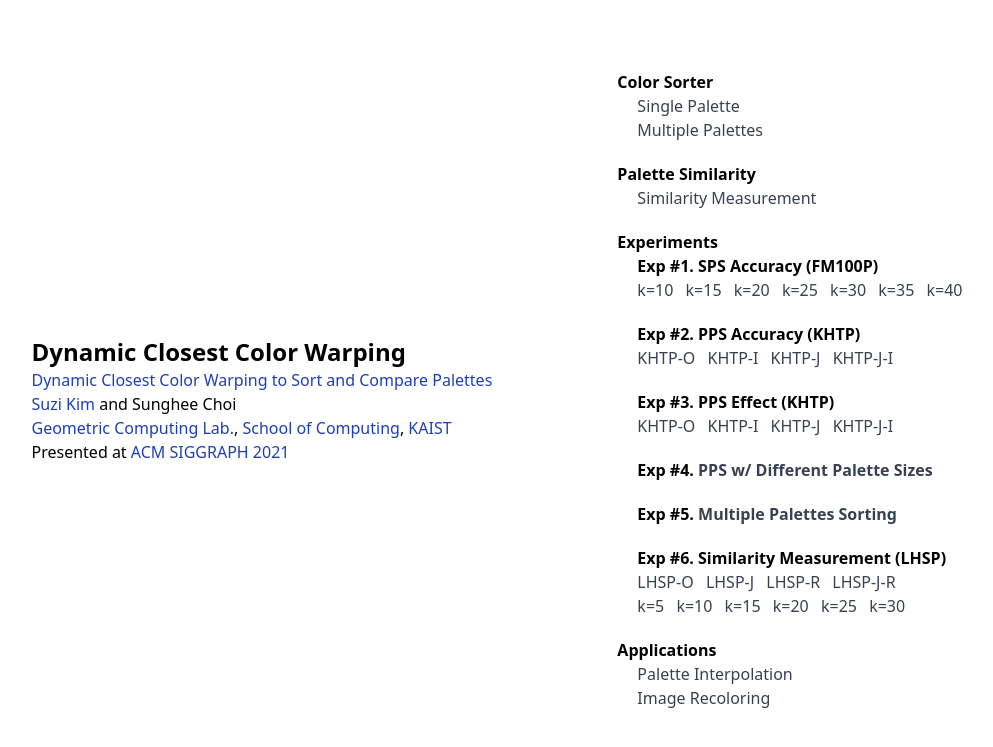
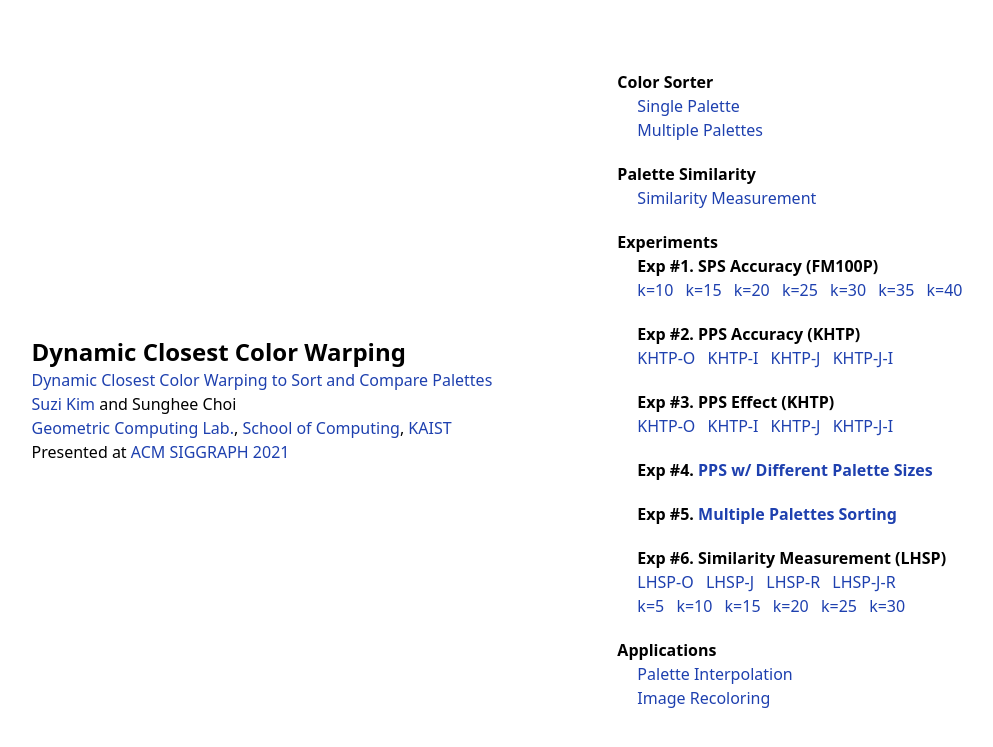
Before and after one commit to SuziKim/DCCW, a Django app: page / in a window 1280 px wide. Shown: the top 747 px of the page, without its empty margins (139-1132 px from the left). Run offline with Django 3.2, Linux system fonts and the light colour scheme; parts of the project's set-up code (start-up, migrations or seed data) failed here and were passed over.

Commit message:
change the color of text with link

```diff
--- a/dccw/templates/exp1.html
+++ b/dccw/templates/exp1.html
@@ -29,7 +29,7 @@
 <body>
 <div class="sticky top-0 w-full bg-white border-gray-300 border-b overflow-x-auto">
 	<div class="w-full text-lg">
-		<p><a href="/" class="font-bold hover:text-pink-600 ml-3">DCCW</a>: Experiment 1. Single Palette Sorting of FM100P (k={{ palette_length }})</p>
+		<p><a href="/" class="font-bold text-blue-800 hover:text-pink-600 ml-3">DCCW</a>: Experiment 1. Single Palette Sorting of FM100P (k={{ palette_length }})</p>
 	</div>
 
 	<div class="flex flex-col justify-center items-baseline">
--- a/dccw/templates/exp2.html
+++ b/dccw/templates/exp2.html
@@ -29,7 +29,7 @@
 <body>
 <div class="sticky top-0 w-full bg-white border-gray-300 border-b overflow-x-auto">
 	<div class="w-full text-lg">
-		<p><a href="/" class="font-bold hover:text-pink-600 ml-3">DCCW</a>: Experiment 2. Palette Pair Sorting of KHTP ({{ khtp_type }})</p>
+		<p><a href="/" class="font-bold text-blue-800 hover:text-pink-600 ml-3">DCCW</a>: Experiment 2. Palette Pair Sorting of KHTP ({{ khtp_type }})</p>
 	</div>
 
 	<div class="flex flex-col justify-center items-baseline">
--- a/dccw/templates/exp3.html
+++ b/dccw/templates/exp3.html
@@ -29,7 +29,7 @@
 <body>
 <div class="sticky top-0 w-full bg-white border-gray-300 border-b overflow-x-auto">
 	<div class="w-full text-lg">
-		<p><a href="/" class="font-bold hover:text-pink-600 ml-3">DCCW</a>: Experiment 3. Palette Pair Sorting Effect of KHTP ({{ khtp_type }})</p>
+		<p><a href="/" class="font-bold text-blue-800 hover:text-pink-600 ml-3">DCCW</a>: Experiment 3. Palette Pair Sorting Effect of KHTP ({{ khtp_type }})</p>
 	</div>
 
 	<div class="flex flex-col justify-center items-baseline">
--- a/dccw/templates/exp4.html
+++ b/dccw/templates/exp4.html
@@ -30,7 +30,7 @@
 
 <div class="sticky top-0 w-full bg-white border-gray-300 border-b overflow-x-auto">
 	<div class="w-full text-lg">
-		<p><a href="/" class="font-bold hover:text-pink-600 ml-3">DCCW</a>: Experiment 4. Different Palette Lengths</p>
+		<p><a href="/" class="font-bold text-blue-800 hover:text-pink-600 ml-3">DCCW</a>: Experiment 4. Different Palette Lengths</p>
 	</div>
 
 	<div class="flex flex-col justify-center items-baseline">
--- a/dccw/templates/exp5.html
+++ b/dccw/templates/exp5.html
@@ -29,7 +29,7 @@
 <body>
 <div class="sticky top-0 w-full bg-white border-gray-300 border-b overflow-x-auto">
 	<div class="w-full text-lg">
-		<p><a href="/" class="font-bold hover:text-pink-600 ml-3">DCCW</a>: Experiment 5. Multiple Palettes Sorting</p>
+		<p><a href="/" class="font-bold text-blue-800 hover:text-pink-600 ml-3">DCCW</a>: Experiment 5. Multiple Palettes Sorting</p>
 	</div>
 
 	<div class="flex flex-col justify-center items-baseline">
--- a/dccw/templates/exp6.html
+++ b/dccw/templates/exp6.html
@@ -34,7 +34,7 @@
 
 <div class="sticky top-0 w-screen bg-white border-gray-300 border-b overflow-x-auto">
 	<div class="w-screen text-lg">
-		<p><a href="/" class="font-bold hover:text-pink-600 ml-3">DCCW</a>: Experiment 6. Similarity Measurement ({{ lhsp_type }})</p>
+		<p><a href="/" class="font-bold text-blue-800 hover:text-pink-600 ml-3">DCCW</a>: Experiment 6. Similarity Measurement ({{ lhsp_type }})</p>
 	</div>
 	<div class="flex flex-col justify-center items-baseline">
 		<div class="flex flex-row flex-nowrap mx-auto my-3 justify-center items-center">
--- a/dccw/templates/imageRecoloring.html
+++ b/dccw/templates/imageRecoloring.html
@@ -29,7 +29,7 @@
 <body>
 <div class="sticky top-0 w-full bg-white border-gray-300 border-b overflow-x-auto">
 	<div class="w-full text-lg">
-		<p><a href="/" class="font-bold hover:text-pink-600 ml-3">DCCW</a>: Application 2. Image Recoloring</p>
+		<p><a href="/" class="font-bold text-blue-800 hover:text-pink-600 ml-3">DCCW</a>: Application 2. Image Recoloring</p>
 	</div>
 
 
--- a/dccw/templates/index.html
+++ b/dccw/templates/index.html
@@ -41,15 +41,15 @@
 			Color Sorter
 		</div>
 		<div class="pl-5 mb-5">
-			<a href="sortSinglePalette" class="text-gray-700 hover:text-pink-600">Single Palette</a><br>
-			<a href="sortMultiplePalettes" class="text-gray-700 hover:text-pink-600">Multiple Palettes</a>
+			<a href="sortSinglePalette" class="text-blue-800 hover:text-pink-600">Single Palette</a><br>
+			<a href="sortMultiplePalettes" class="text-blue-800 hover:text-pink-600">Multiple Palettes</a>
 		</div>
 
 		<div class="font-bold">
 			Palette Similarity
 		</div>
 		<div class="pl-5 mb-5">
-			<a href="measureSimilarity" class="text-gray-700 hover:text-pink-600">Similarity Measurement</a>
+			<a href="measureSimilarity" class="text-blue-800 hover:text-pink-600">Similarity Measurement</a>
 		</div>
 
 		<div class="font-bold">
@@ -57,53 +57,53 @@
 		</div>
 		<div class="pl-5 mb-5">
 			<p class="font-bold">Exp #1. SPS Accuracy (FM100P)</p>
-			<a href="exp1/10" class="text-gray-700 hover:text-pink-600 pr-2">k=10</a>
-			<a href="exp1/15" class="text-gray-700 hover:text-pink-600 pr-2">k=15</a>
-			<a href="exp1/20" class="text-gray-700 hover:text-pink-600 pr-2">k=20</a>
-			<a href="exp1/25" class="text-gray-700 hover:text-pink-600 pr-2">k=25</a>
-			<a href="exp1/30" class="text-gray-700 hover:text-pink-600 pr-2">k=30</a>
-			<a href="exp1/35" class="text-gray-700 hover:text-pink-600 pr-2">k=35</a>
-			<a href="exp1/40" class="text-gray-700 hover:text-pink-600 pr-2">k=40</a>
+			<a href="exp1/10" class="text-blue-800 hover:text-pink-600 pr-2">k=10</a>
+			<a href="exp1/15" class="text-blue-800 hover:text-pink-600 pr-2">k=15</a>
+			<a href="exp1/20" class="text-blue-800 hover:text-pink-600 pr-2">k=20</a>
+			<a href="exp1/25" class="text-blue-800 hover:text-pink-600 pr-2">k=25</a>
+			<a href="exp1/30" class="text-blue-800 hover:text-pink-600 pr-2">k=30</a>
+			<a href="exp1/35" class="text-blue-800 hover:text-pink-600 pr-2">k=35</a>
+			<a href="exp1/40" class="text-blue-800 hover:text-pink-600 pr-2">k=40</a>
 		</div>
 
 		<div class="pl-5 mb-5">
 			<p class="font-bold">Exp #2. PPS Accuracy (KHTP)</p>
-			<a href="exp2/KHTP_O" class="text-gray-700 hover:text-pink-600 pr-2">KHTP-O</a>
-			<a href="exp2/KHTP_I" class="text-gray-700 hover:text-pink-600 pr-2">KHTP-I</a>
-			<a href="exp2/KHTP_J" class="text-gray-700 hover:text-pink-600 pr-2">KHTP-J</a>
-			<a href="exp2/KHTP_J_I" class="text-gray-700 hover:text-pink-600 pr-2">KHTP-J-I</a>
+			<a href="exp2/KHTP_O" class="text-blue-800 hover:text-pink-600 pr-2">KHTP-O</a>
+			<a href="exp2/KHTP_I" class="text-blue-800 hover:text-pink-600 pr-2">KHTP-I</a>
+			<a href="exp2/KHTP_J" class="text-blue-800 hover:text-pink-600 pr-2">KHTP-J</a>
+			<a href="exp2/KHTP_J_I" class="text-blue-800 hover:text-pink-600 pr-2">KHTP-J-I</a>
 		</div>
 
 		<div class="pl-5 mb-5">
 		<p class="font-bold">Exp #3. PPS Effect (KHTP)</p>
-		<a href="exp3/KHTP_O" class="text-gray-700 hover:text-pink-600 pr-2">KHTP-O</a>
-		<a href="exp3/KHTP_I" class="text-gray-700 hover:text-pink-600 pr-2">KHTP-I</a>
-		<a href="exp3/KHTP_J" class="text-gray-700 hover:text-pink-600 pr-2">KHTP-J</a>
-		<a href="exp3/KHTP_J_I" class="text-gray-700 hover:text-pink-600 pr-2">KHTP-J-I</a>
+		<a href="exp3/KHTP_O" class="text-blue-800 hover:text-pink-600 pr-2">KHTP-O</a>
+		<a href="exp3/KHTP_I" class="text-blue-800 hover:text-pink-600 pr-2">KHTP-I</a>
+		<a href="exp3/KHTP_J" class="text-blue-800 hover:text-pink-600 pr-2">KHTP-J</a>
+		<a href="exp3/KHTP_J_I" class="text-blue-800 hover:text-pink-600 pr-2">KHTP-J-I</a>
 		</div>
 
 		<div class="pl-5 mb-5">
-			<p class="font-bold">Exp #4. <a href="exp4" class="text-gray-700 hover:text-pink-600">PPS w/ Different Palette Sizes</a></p>
+			<p class="font-bold">Exp #4. <a href="exp4" class="text-blue-800 hover:text-pink-600">PPS w/ Different Palette Sizes</a></p>
 		</div>
 
 		<div class="pl-5 mb-5">
-			<p class="font-bold">Exp #5. <a href="exp5" class="text-gray-700 hover:text-pink-600">Multiple Palettes Sorting</a></p>
+			<p class="font-bold">Exp #5. <a href="exp5" class="text-blue-800 hover:text-pink-600">Multiple Palettes Sorting</a></p>
 		</div>
 
 		<div class="pl-5 mb-5">
 			<p class="font-bold">Exp #6. Similarity Measurement (LHSP)</p>
 			<p>
-				<a href="exp6/LHSP_O" class="text-gray-700 hover:text-pink-600 pr-2">LHSP-O</a>
-				<a href="exp6/LHSP_J" class="text-gray-700 hover:text-pink-600 pr-2">LHSP-J</a>
-				<a href="exp6/LHSP_R" class="text-gray-700 hover:text-pink-600 pr-2">LHSP-R</a>
-				<a href="exp6/LHSP_J_R" class="text-gray-700 hover:text-pink-600 pr-2">LHSP-J-R</a><br>
+				<a href="exp6/LHSP_O" class="text-blue-800 hover:text-pink-600 pr-2">LHSP-O</a>
+				<a href="exp6/LHSP_J" class="text-blue-800 hover:text-pink-600 pr-2">LHSP-J</a>
+				<a href="exp6/LHSP_R" class="text-blue-800 hover:text-pink-600 pr-2">LHSP-R</a>
+				<a href="exp6/LHSP_J_R" class="text-blue-800 hover:text-pink-600 pr-2">LHSP-J-R</a><br>
 
-				<a href="exp6/LHSP_5" class="text-gray-700 hover:text-pink-600 pr-2">k=5</a>
-				<a href="exp6/LHSP_10" class="text-gray-700 hover:text-pink-600 pr-2">k=10</a>
-				<a href="exp6/LHSP_15" class="text-gray-700 hover:text-pink-600 pr-2">k=15</a>
-				<a href="exp6/LHSP_20" class="text-gray-700 hover:text-pink-600 pr-2">k=20</a>
-				<a href="exp6/LHSP_25" class="text-gray-700 hover:text-pink-600 pr-2">k=25</a>
-				<a href="exp6/LHSP_30" class="text-gray-700 hover:text-pink-600 pr-2">k=30</a>
+				<a href="exp6/LHSP_5" class="text-blue-800 hover:text-pink-600 pr-2">k=5</a>
+				<a href="exp6/LHSP_10" class="text-blue-800 hover:text-pink-600 pr-2">k=10</a>
+				<a href="exp6/LHSP_15" class="text-blue-800 hover:text-pink-600 pr-2">k=15</a>
+				<a href="exp6/LHSP_20" class="text-blue-800 hover:text-pink-600 pr-2">k=20</a>
+				<a href="exp6/LHSP_25" class="text-blue-800 hover:text-pink-600 pr-2">k=25</a>
+				<a href="exp6/LHSP_30" class="text-blue-800 hover:text-pink-600 pr-2">k=30</a>
 			</p>
 		</div>
 
@@ -111,9 +111,9 @@
 			Applications
 		</div>
 		<div class="pl-5 mb-5">
-			<a href="paletteInterpolation" class="text-gray-700 hover:text-pink-600">Palette Interpolation</a><br>
-			<a href="imageRecoloring" class="text-gray-700 hover:text-pink-600">Image Recoloring</a>
-			<!-- <a href="paletteNavigation" class="text-gray-700 hover:text-pink-600">Palette Navigation</a> -->
+			<a href="paletteInterpolation" class="text-blue-800 hover:text-pink-600">Palette Interpolation</a><br>
+			<a href="imageRecoloring" class="text-blue-800 hover:text-pink-600">Image Recoloring</a>
+			<!-- <a href="paletteNavigation" class="text-blue-800 hover:text-pink-600">Palette Navigation</a> -->
 		</div>
 	</div>
 </div>
--- a/dccw/templates/measureSimilarity.html
+++ b/dccw/templates/measureSimilarity.html
@@ -34,7 +34,7 @@
 
 <div class="sticky top-0 w-screen bg-white border-gray-300 border-b overflow-x-auto">
 	<div class="w-screen text-lg">
-		<p><a href="/" class="font-bold hover:text-pink-600 ml-3">DCCW</a>: Similarity Measurement</p>
+		<p><a href="/" class="font-bold text-blue-800 hover:text-pink-600 ml-3">DCCW</a>: Similarity Measurement</p>
 	</div>
 	<div class="flex flex-col justify-center items-baseline">
 		<form class="form w-screen m-auto" method="post" action="">
--- a/dccw/templates/paletteInterpolator.html
+++ b/dccw/templates/paletteInterpolator.html
@@ -30,7 +30,7 @@
 <body>
 <div class="sticky top-0 w-full bg-white border-gray-300 border-b overflow-x-auto">
 	<div class="w-full text-lg">
-		<p><a href="/" class="font-bold hover:text-pink-600 ml-3">DCCW</a>: Application 1. Palette Interpolator</p>
+		<p><a href="/" class="font-bold text-blue-800 hover:text-pink-600 ml-3">DCCW</a>: Application 1. Palette Interpolator</p>
 	</div>
 	<div class="flex flex-col justify-center items-baseline">
 		<form class="form w-full m-auto" method="post" action="">
--- a/dccw/templates/paletteNavigator.html
+++ b/dccw/templates/paletteNavigator.html
@@ -29,7 +29,7 @@
 <body>
 <div class="sticky top-0 w-full bg-white border-gray-300 border-b overflow-x-auto">
 	<div class="w-full text-lg">
-		<p><a href="/" class="font-bold hover:text-pink-600 ml-3">DCCW</a>: Application 3. Palette Navigation</p>
+		<p><a href="/" class="font-bold text-blue-800 hover:text-pink-600 ml-3">DCCW</a>: Application 3. Palette Navigation</p>
 	</div>
 	<div class="flex flex-col justify-center items-baseline">
 		<form class="form w-full m-auto" method="post" action="">
--- a/dccw/templates/sortMultiplePalettes.html
+++ b/dccw/templates/sortMultiplePalettes.html
@@ -29,7 +29,7 @@
 <body>
 <div class="sticky top-0 w-full bg-white border-gray-300 border-b overflow-x-auto">
 	<div class="w-full text-lg">
-		<p><a href="/" class="font-bold hover:text-pink-600 ml-3">DCCW</a>: Multiple Palettes Sorter</p>
+		<p><a href="/" class="font-bold text-blue-800 hover:text-pink-600 ml-3">DCCW</a>: Multiple Palettes Sorter</p>
 	</div>
 	<div class="flex flex-col justify-center items-baseline">
 		<form class="form w-full m-auto" method="post" action="">
--- a/dccw/templates/sortSinglePalette.html
+++ b/dccw/templates/sortSinglePalette.html
@@ -29,7 +29,7 @@
 <body>
 <div class="sticky top-0 w-full bg-white border-gray-300 border-b overflow-x-auto">
 	<div class="w-full text-lg">
-		<p><a href="/" class="font-bold hover:text-pink-600 ml-3">DCCW</a>: Single Palette Sorter</p>
+		<p><a href="/" class="font-bold text-blue-800 hover:text-pink-600 ml-3">DCCW</a>: Single Palette Sorter</p>
 	</div>
 	<div class="flex flex-col justify-center items-baseline">
 		<form class="form w-full m-auto" method="post" action="">
```
